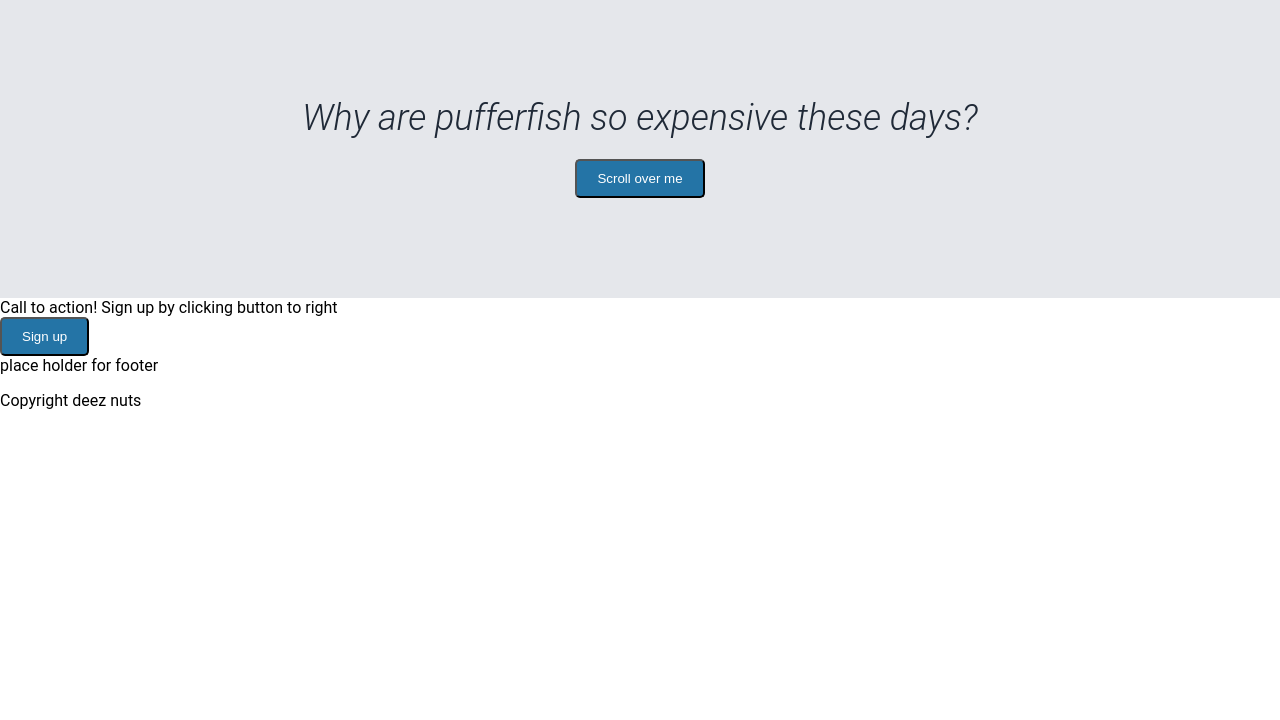
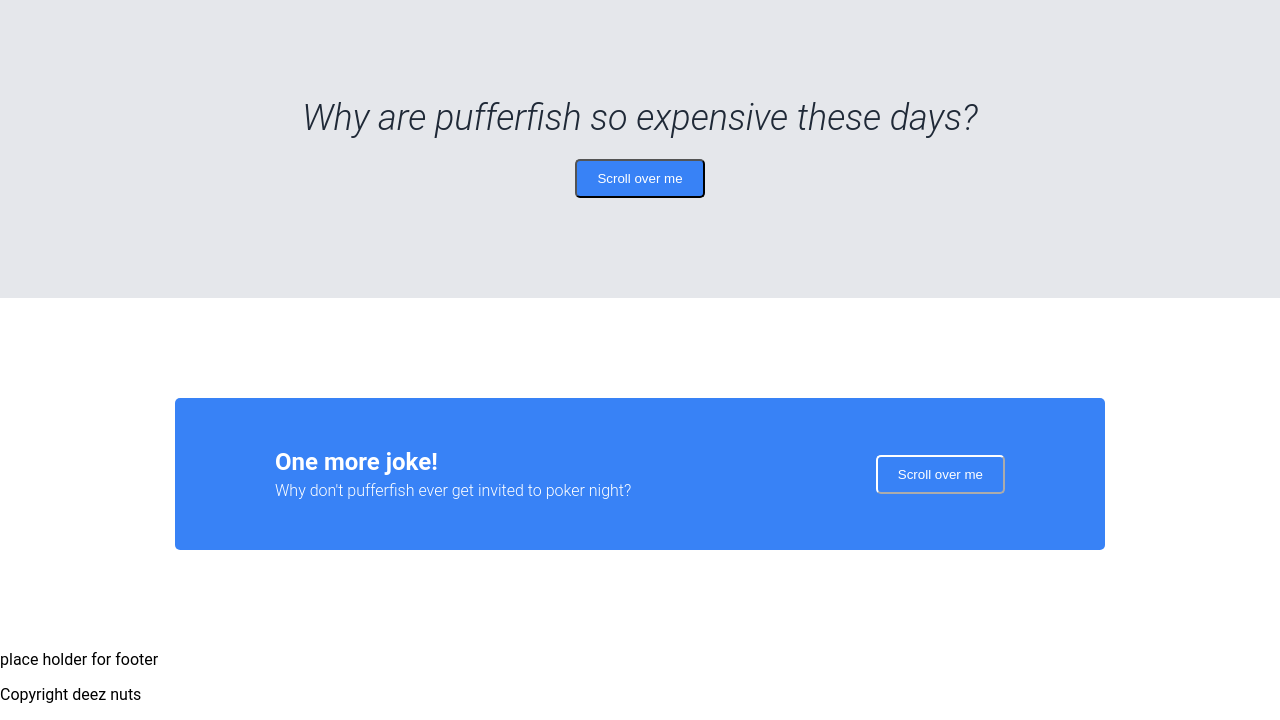
Before and after one commit to joshedralin/odin-landing-page, a plain HTML site: page index.html in a window 1280 px wide. Shown: the part 884-1604 px from the top of the page. Before the commit the page ends 1310 px from the top, so only its background shows below. Drawn offline with Linux system fonts and the light colour scheme; a web font is replaced by a local one.

Commit message:
Finish fourth section styling

```diff
--- a/index.html
+++ b/index.html
@@ -64,8 +64,16 @@
     <!-- end of 3rd section -->
 
     <!-- start of 4th section -->
-    <div>Call to action! Sign up by clicking button to right</div>
-    <button>Sign up</button>
+    <div class="fourth-section">
+        <div class="fourth-section-left">
+            <div class="last-joke-intro">One more joke!</div>
+            <div class="last-joke-text">Why don't pufferfish ever get invited to poker night?</div>
+        </div>
+        <button class="hover-box">
+            <span class="default-content">Scroll over me</span>
+            <span class="hover-content">Because they always blow up when they're bluffing!</span>
+        </button>
+    </div>
     <!-- end of 4th section -->
 
     <div>place holder for footer</div>
--- a/style.css
+++ b/style.css
@@ -45,11 +45,10 @@ ul {
 }
 
 button {
-    background-color: rgb(36, 116, 166);
+    background-color: #3882F6;
     color: white;
     padding: 10px 20px;
     border-radius: 5px;
-
 }
 
 .info-header{
@@ -115,3 +114,34 @@ button {
 .hover-box:hover .hover-content{
     display: inline;
 }
+
+.fourth-section {
+    background-color: #3882F6;
+    display: flex;
+    padding: 50px 100px;
+    margin: 100px 175px;
+    border-radius: 5px;
+    justify-content: space-between;
+    align-items: center;
+    color: white;
+}
+
+.fourth-section-left{
+    display:flex;
+    flex-direction: column;
+    gap: 5px;
+}
+
+.last-joke-intro {
+    font-size: 24px;
+    font-weight: 600;
+}
+
+.last-joke-text{
+    font-size: 16px;
+    font-weight: 300;
+}
+
+.fourth-section button {
+    border-color: white;
+}
```
